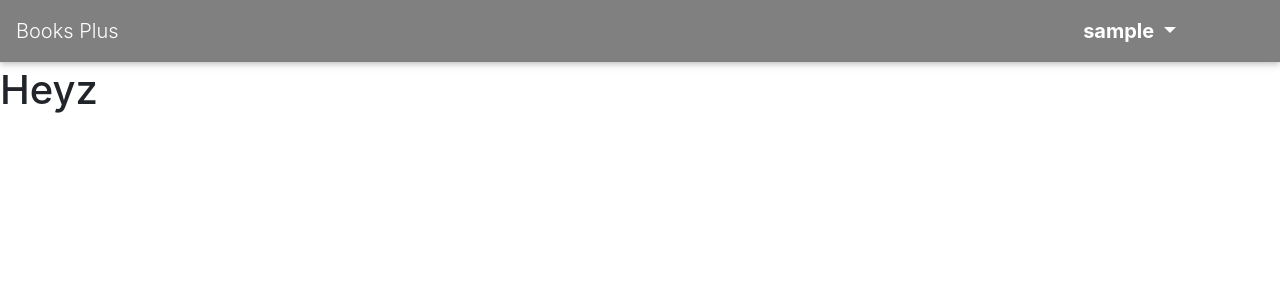
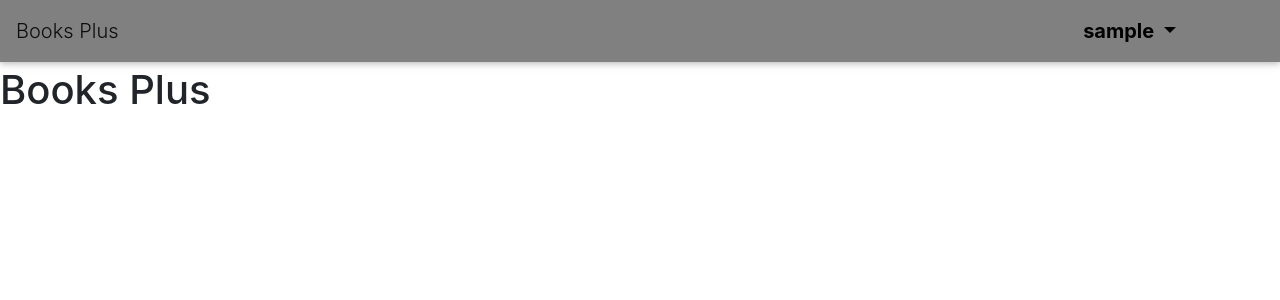
Before and after one commit to Tajeu2001/Books-Plus, a Django app: page / in a window 1280 px wide. Shown: the top 300 px of the page. Run offline with Django 3.2, Linux system fonts and the light colour scheme; the visitor is signed in with stand-in values (Sample User, id 1); some libraries are stand-ins or nearby versions.

```diff
--- a/book_app/templates/index.html
+++ b/book_app/templates/index.html
@@ -1,5 +1,5 @@
 {% extends 'base.html' %}
 {% load crispy_forms_tags %}
 {% block content %}
-<h1>Heyz</h1>
+<h1>Books Plus</h1>
 {% endblock %}
--- a/book_app/templates/navbar.html
+++ b/book_app/templates/navbar.html
@@ -1,4 +1,4 @@
-<nav class="mb-1 navbar navbar-expand-lg navbar-dark  " style="background-color: rgb(128, 128, 128);">
+<nav class="mb-1 navbar navbar-expand-lg navbar-light  " style="background-color: rgb(128, 128, 128);">
   <a class="navbar-brand header home" href="{% url 'index' %}">Books Plus</a>
 <button class="navbar-toggler" type="button" data-toggle="collapse" data-target="#navbarSupportedContent-333"
 aria-controls="navbarSupportedContent-333" aria-expanded="false" aria-label="Toggle navigation">
```
